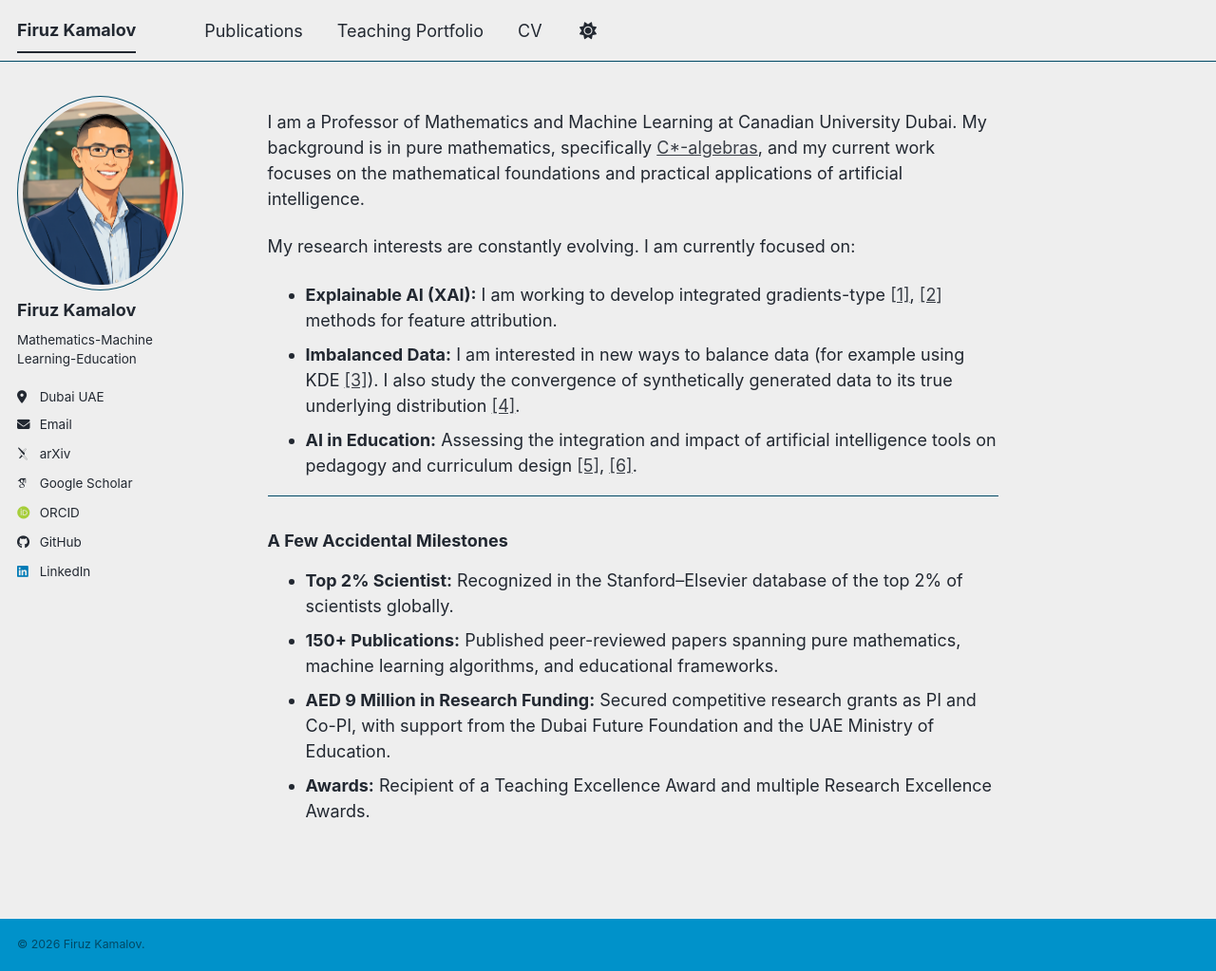
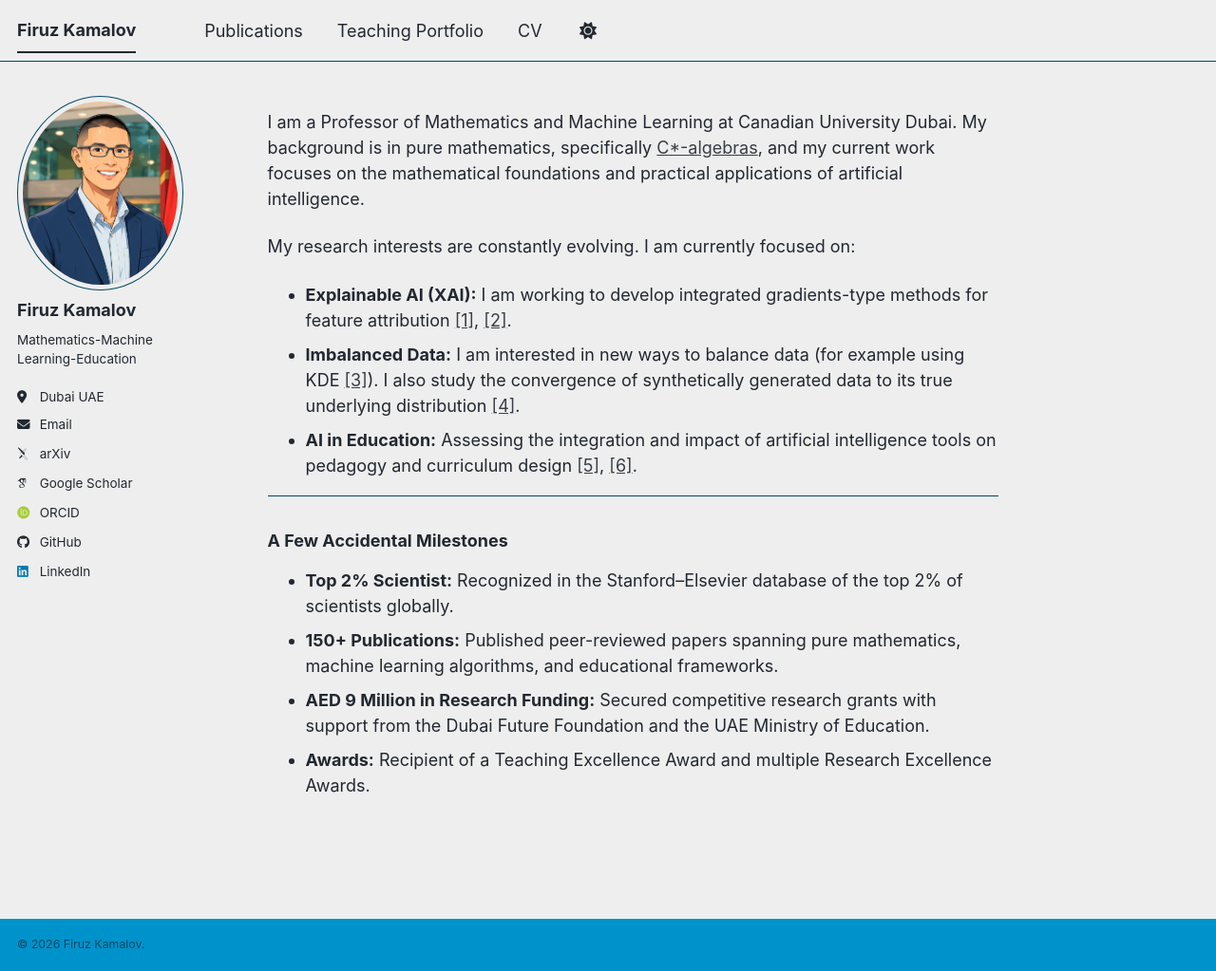
Before and after one commit to firuz-kamalov/firuz-kamalov.github.io, a Jekyll site: the page built from _pages/about.md, in a window 1280 px wide and 1023 px high. Shown: the whole window at 95% size. Built offline with Jekyll 4.4.1, drawn with Linux system fonts in a browser that asks for light colours; some web fonts are replaced; a script bundle is joined from its source files by our own code; library files that are not in the unit come from our copies.

Commit message:
Update about.md

```diff
--- a/_pages/about.md
+++ b/_pages/about.md
@@ -12,7 +12,7 @@ I am a Professor of Mathematics and Machine Learning at Canadian University Duba
 
 My research interests are constantly evolving. I am currently focused on:
 
-*   **Explainable AI (XAI):** I am working to develop integrated gradients-type [[1]](https://doi.org/10.56947/gjom.v22i1.4141), [[2]](https://doi.org/10.48550/arXiv.2509.17491) methods for feature attribution.
+*   **Explainable AI (XAI):** I am working to develop integrated gradients-type methods for feature attribution [[1]](https://doi.org/10.56947/gjom.v22i1.4141), [[2]](https://doi.org/10.48550/arXiv.2509.17491).
 *   **Imbalanced Data:** I am interested in new ways to balance data (for example using KDE [[3]](https://doi.org/10.1016/j.ins.2019.10.017)). I also study the convergence of synthetically generated data to its true underlying distribution [[4]](https://doi.org/10.56947/gjom.v19i1.2639).
 *   **AI in Education:** Assessing the integration and impact of artificial intelligence tools on pedagogy and curriculum design [[5]](https://doi.org/10.3390/su151612451), [[6]](https://doi.org/10.48550/arXiv.2504.20082).
 
@@ -21,5 +21,5 @@ My research interests are constantly evolving. I am currently focused on:
 ### A Few Accidental Milestones
 *   **Top 2% Scientist:** Recognized in the Stanford–Elsevier database of the top 2% of scientists globally.
 *   **150+ Publications:** Published peer-reviewed papers spanning pure mathematics, machine learning algorithms, and educational frameworks.
-*   **AED 9 Million in Research Funding:** Secured competitive research grants as PI and Co-PI, with support from the Dubai Future Foundation and the UAE Ministry of Education.
+*   **AED 9 Million in Research Funding:** Secured competitive research grants with support from the Dubai Future Foundation and the UAE Ministry of Education.
 *   **Awards:** Recipient of a Teaching Excellence Award and multiple Research Excellence Awards.
```
